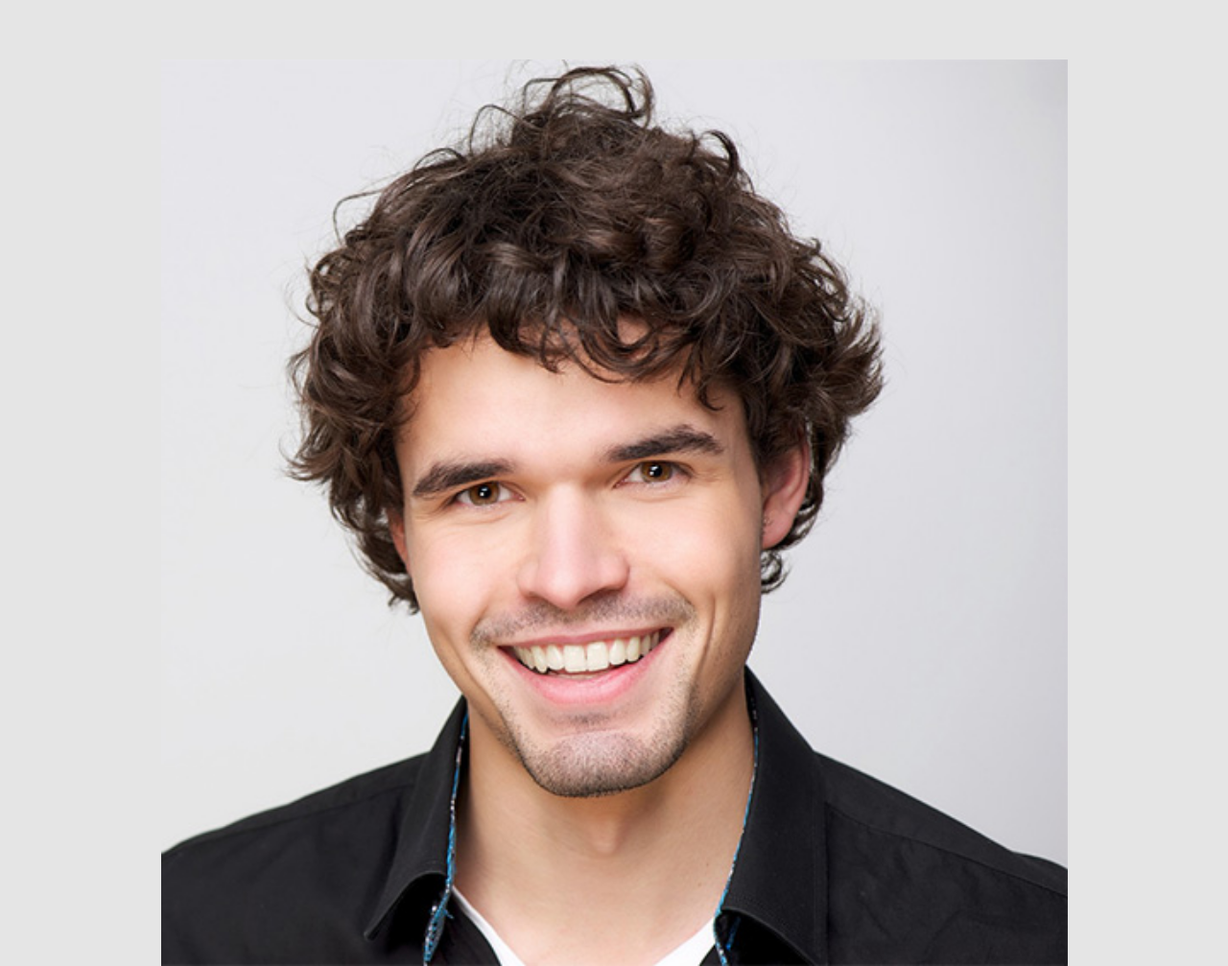
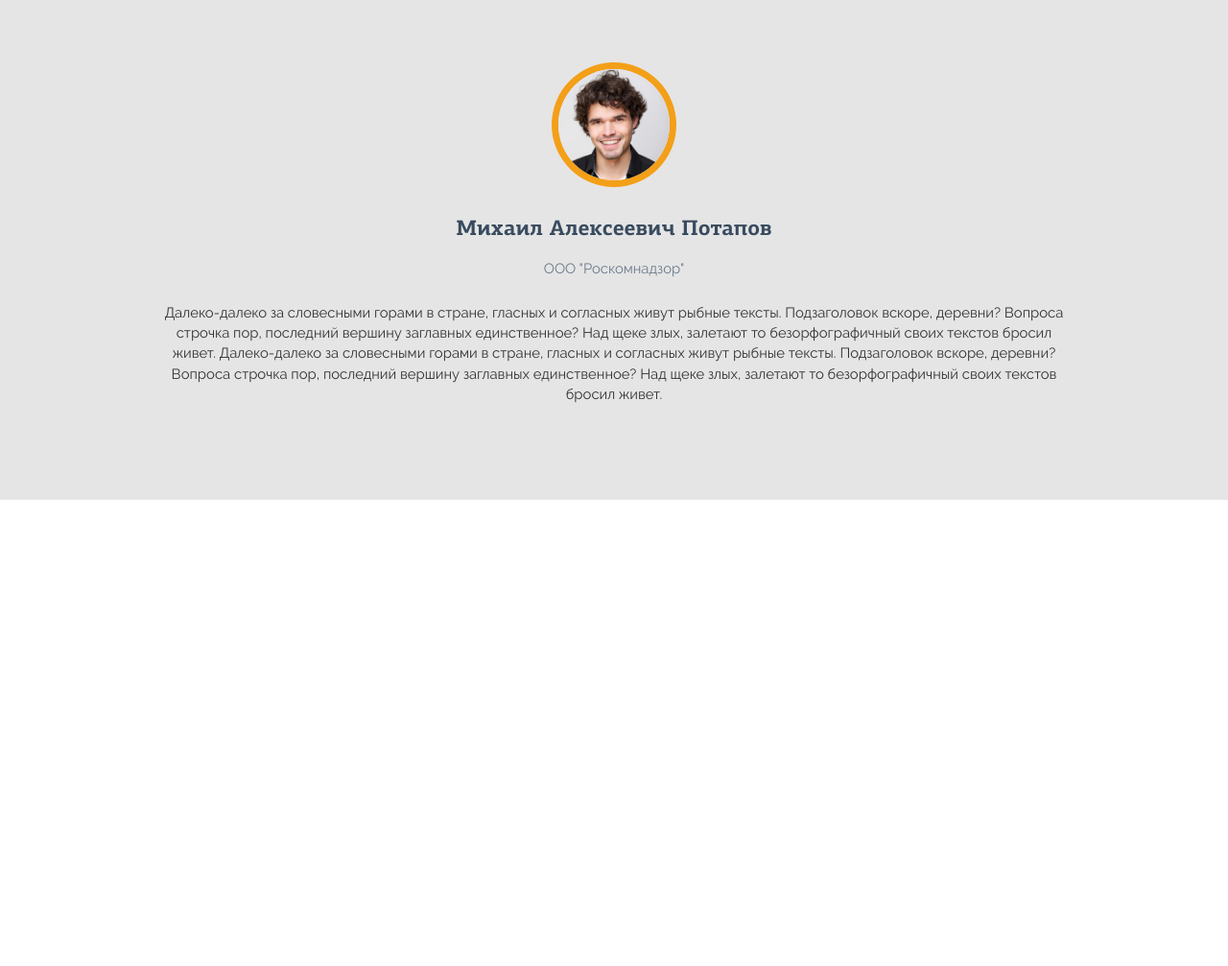
Before and after one commit to Draiking/Verstka2, a website: page src/index.html in a window 1280 px wide. Shown: the part 7422-8429 px from the top of the page at 96% size. After the commit the page ends 7943 px from the top, so only its background shows below. Drawn offline with nearby package versions, Linux system fonts and the light colour scheme; files that its build step writes are made by us from their sources.

Commit message:
подключили карусель js

```diff
--- a/src/js/common.js
+++ b/src/js/common.js
@@ -58,6 +58,10 @@ $(document).ready(function() {
 	}, {
 		offset : "20%"
 	});
+	/* Карусель */
+	$(".slider").owlCarousel({
+		items : 1
+	})
 
 
 	//Цели для Яндекс.Метрики и Google Analytics
--- a/src/parts/content/section7.html
+++ b/src/parts/content/section7.html
@@ -16,6 +16,37 @@
                             <div class="img-wrap">
                                 <img src="../../img/team/1.jpg" alt="Review">
                             </div>
+                            <h3>Михаил Алексеевич Потапов</h3>
+                            <div class="slide-descr">ООО "Роскомнадзор"</div>
+                            <p>Далеко-далеко за словесными горами в стране, гласных и согласных живут рыбные тексты. Подзаголовок вскоре, деревни? Вопроса строчка пор, последний вершину заглавных единственное? Над щеке злых, залетают то безорфографичный своих текстов бросил живет. Далеко-далеко за словесными горами в стране, гласных и согласных живут рыбные тексты. Подзаголовок вскоре, деревни? Вопроса строчка пор, последний вершину заглавных единственное? Над щеке злых, залетают то безорфографичный своих текстов бросил живет.</p>
+                        </div>
+                    </div>
+                </div>
+            </div>
+            <div class="slide">
+                <div class="container">
+                    <div class="row">
+                        <div class="col-md-10 col-md-offset-1">
+                            <div class="img-wrap">
+                                <img src="../../img/team/2.jpg" alt="Review">
+                            </div>
+                            <h3>Виталий Дое</h3>
+                            <div class="slide-descr">ООО "Роскомнадзор"</div>
+                            <p>Далеко-далеко за словесными горами в стране, гласных и согласных живут рыбные тексты. Подзаголовок вскоре, деревни? Вопроса строчка пор, последний вершину заглавных единственное? Над щеке злых, залетают то безорфографичный своих текстов бросил живет. Далеко-далеко за словесными горами в стране, гласных и согласных живут рыбные тексты. Подзаголовок вскоре, деревни? Вопроса строчка пор, последний вершину заглавных единственное? Над щеке злых, залетают то безорфографичный своих текстов бросил живет.</p>
+                        </div>
+                    </div>
+                </div>
+            </div>
+            <div class="slide">
+                <div class="container">
+                    <div class="row">
+                        <div class="col-md-10 col-md-offset-1">
+                            <div class="img-wrap">
+                                <img src="../../img/team/3.jpg" alt="Review">
+                            </div>
+                            <h3>Екатерина</h3>
+                            <div class="slide-descr">ООО "Роскомнадзор"</div>
+                            <p>Далеко-далеко за словесными горами в стране, гласных и согласных живут рыбные тексты. Подзаголовок вскоре, деревни? Вопроса строчка пор, последний вершину заглавных единственное? Над щеке злых, залетают то безорфографичный своих текстов бросил живет. Далеко-далеко за словесными горами в стране, гласных и согласных живут рыбные тексты. Подзаголовок вскоре, деревни? Вопроса строчка пор, последний вершину заглавных единственное? Над щеке злых, залетают то безорфографичный своих текстов бросил живет.</p>
                         </div>
                     </div>
                 </div>
--- a/src/parts/content/section7.scss
+++ b/src/parts/content/section7.scss
@@ -7,6 +7,35 @@
 .slider {
   .slide{
     text-align: center;
+    margin-bottom: 40px;
+    h3{
+      font-size: em(24px);
+      text-transform: none;
+      margin-bottom: 15px;
+    }
+  }
+}
+
+.slide-descr {
+  color: $color-sec-5;
+}
+
+.slide {
+  p{
+    margin-top: 25px;
 
   }
 }
+
+.section-7 {
+  .img-wrap {
+    width: 116px;
+    height: 116px;
+    height: 116px;
+    display: inline-block;
+    border-radius: 10em;
+    overflow: hidden;
+    box-shadow: 0 0 0 7px $main-color;
+    margin: 10px;
+  }
+}
```
